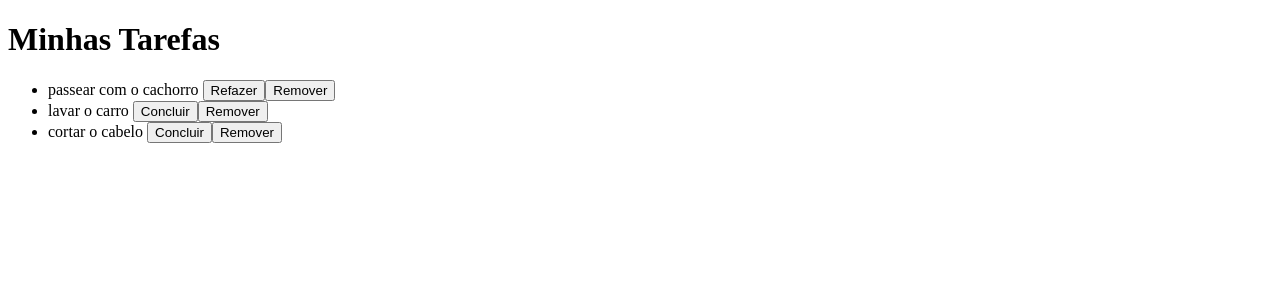
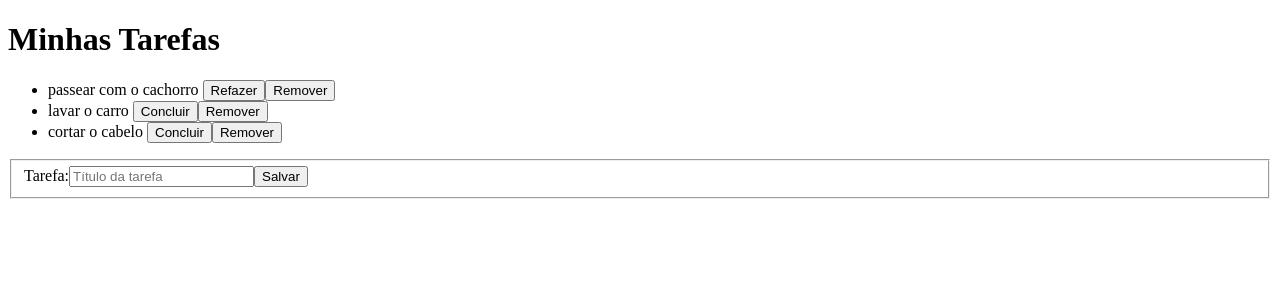
Before and after one commit to wevertonpaulino/TodoList, an Angular app: page / in a window 1280 px wide. Shown: the top 300 px of the page. Built offline with nearby package versions, Linux system fonts and the light colour scheme.

Commit message:
Adiciona um formulário básico

```diff
--- a/src/app/app.component.html
+++ b/src/app/app.component.html
@@ -8,3 +8,11 @@
     <button (click)="remove(todo)">Remover</button>
   </li>
 </ul>
+
+<form [formGroup]="form">
+  <fieldset>
+    <label>Tarefa:</label>
+    <input type="text" placeholder="Título da tarefa" maxlength="30" formControlName="title">
+    <button>Salvar</button>
+  </fieldset>
+</form>
--- a/src/app/app.component.ts
+++ b/src/app/app.component.ts
@@ -1,4 +1,5 @@
 import { Component } from '@angular/core';
+import { FormBuilder, FormGroup, Validators } from '@angular/forms';
 import { Todo } from 'src/models/todo.model';
 
 @Component({
@@ -9,8 +10,17 @@
 export class AppComponent {
   public todos: Todo[] = [];
   public title: String = 'Minhas Tarefas';
+  public form: FormGroup;
 
-  constructor() {
+  constructor(private fb: FormBuilder) {
+    this.form = this.fb.group({
+      title: ['', Validators.compose([
+        Validators.minLength(5),
+        Validators.maxLength(30),
+        Validators.required,
+      ])]
+    });
+
     this.todos.push(new Todo(1, 'passear com o cachorro', true));
     this.todos.push(new Todo(2, 'lavar o carro', false));
     this.todos.push(new Todo(3, 'cortar o cabelo', false));
--- a/src/app/app.module.ts
+++ b/src/app/app.module.ts
@@ -1,4 +1,5 @@
 import { NgModule } from '@angular/core';
+import { ReactiveFormsModule } from '@angular/forms';
 import { BrowserModule } from '@angular/platform-browser';
 
 import { AppComponent } from './app.component';
@@ -8,7 +9,8 @@
     AppComponent
   ],
   imports: [
-    BrowserModule
+    BrowserModule,
+    ReactiveFormsModule,
   ],
   providers: [],
   bootstrap: [AppComponent]
```
